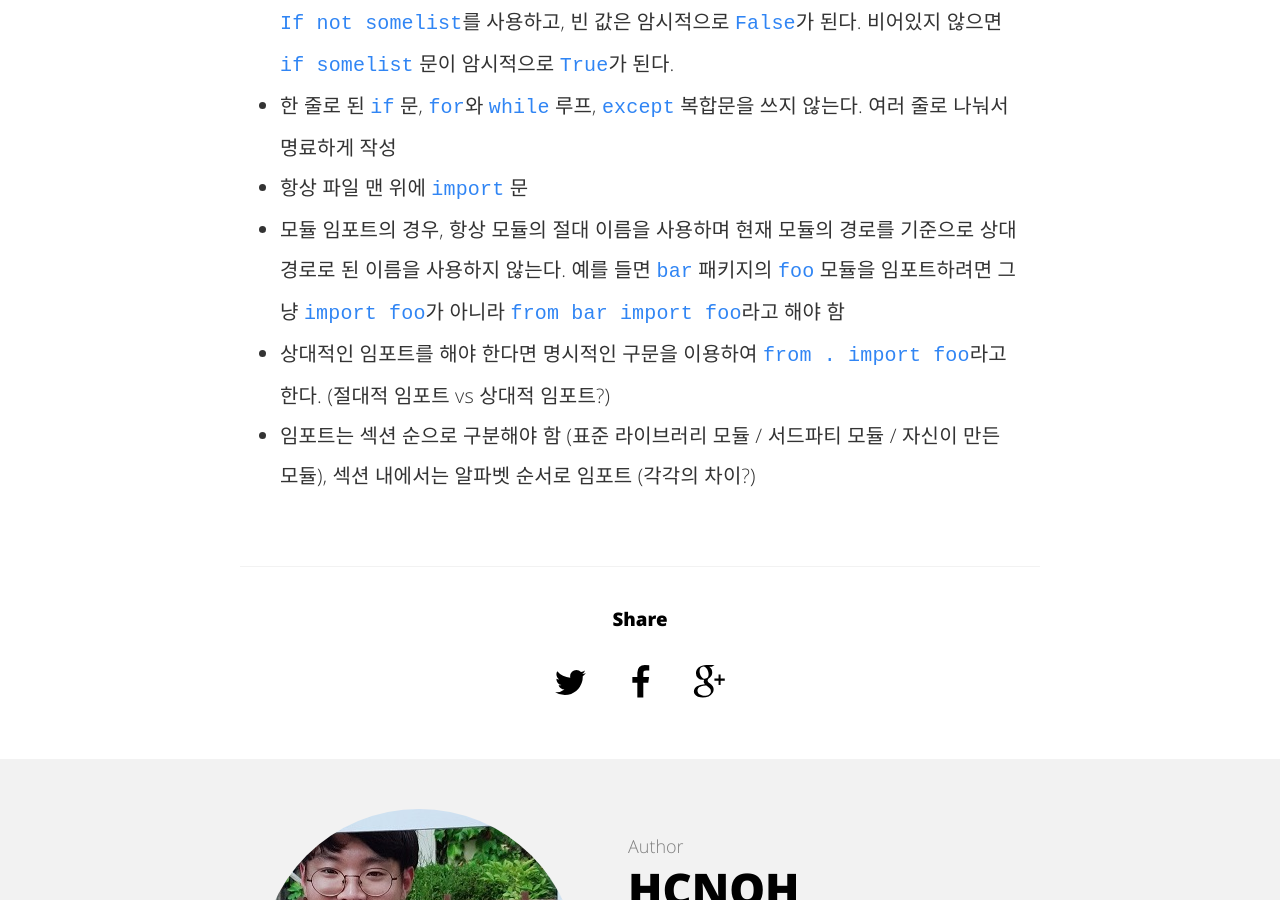
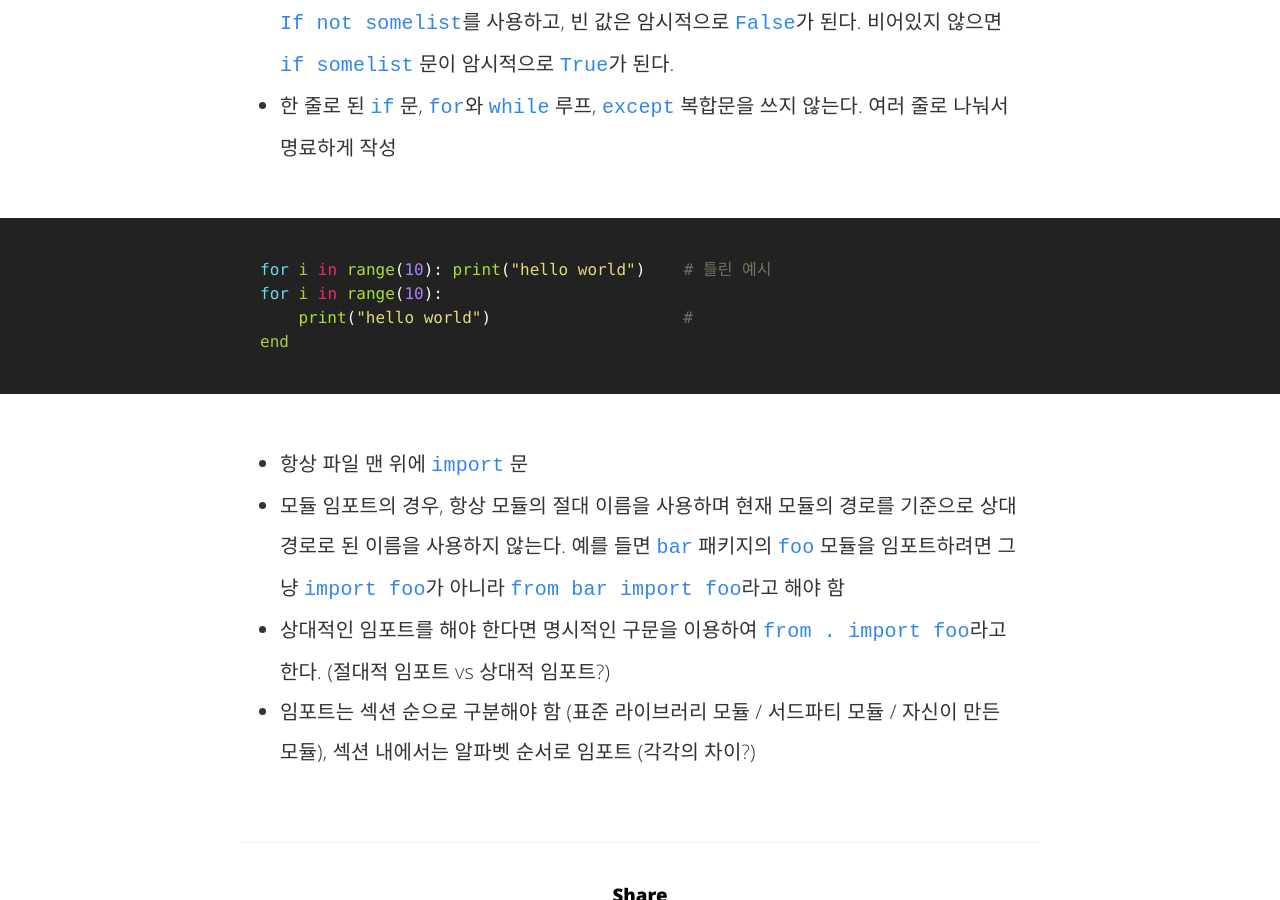
Before and after one commit to hcnoh/blog-prev, a Jekyll site: the page built from _posts/2018-09-09-effective-python-way02.md, in a window 1280 px wide and 900 px high, scrolled down 3325 px. Built offline with Jekyll 4.4.1, drawn with Linux system fonts in a browser that asks for light colours; comment, search, counter and statistics services are not loaded.

Commit message:
Update 2018-09-09-effective-python-way02.md

```diff
--- a/_posts/2018-09-09-effective-python-way02.md
+++ b/_posts/2018-09-09-effective-python-way02.md
@@ -54,6 +54,12 @@ a=b       # 틀린 예시
 - 긍정 표현식의 부정(if not a is b) 대신에 인라인 부정(if a is not b)
 - 길이를 확인(`if len(somelist) == 0`)하여 빈 값(`[]` 또는 `‘’`)을 확인하지 않는다. `If not somelist`를 사용하고, 빈 값은 암시적으로 `False`가 된다. 비어있지 않으면 `if somelist` 문이 암시적으로 `True`가 된다.
 - 한 줄로 된 `if` 문, `for`와 `while` 루프, `except` 복합문을 쓰지 않는다. 여러 줄로 나눠서 명료하게 작성
+{% highlight python %}
+for i in range(10): print("hello world")    # 틀린 예시
+for i in range(10):
+    print("hello world")                    #
+end
+{% endhighlight %}
 - 항상 파일 맨 위에 `import` 문
 - 모듈 임포트의 경우, 항상 모듈의 절대 이름을 사용하며 현재 모듈의 경로를 기준으로 상대 경로로 된 이름을 사용하지 않는다. 예를 들면 `bar` 패키지의 `foo` 모듈을 임포트하려면 그냥 `import foo`가 아니라 `from bar import foo`라고 해야 함
 - 상대적인 임포트를 해야 한다면 명시적인 구문을 이용하여 `from . import foo`라고 한다. (절대적 임포트 vs 상대적 임포트?)
```
